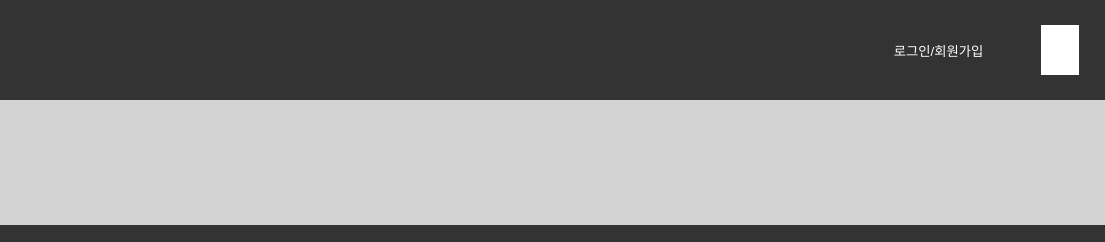
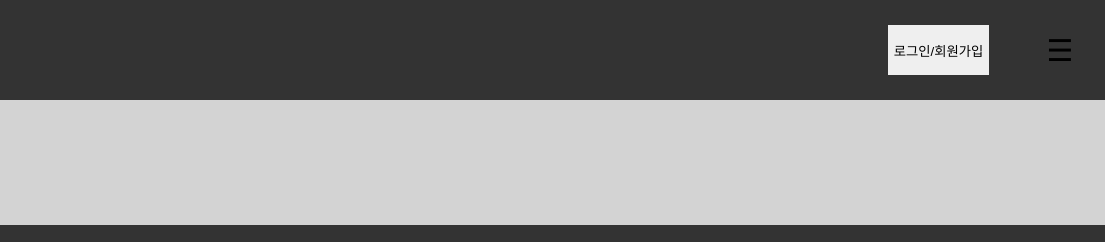
Before and after one commit to seungho2647/Ryzen-67s-home, a plain HTML site: page index.html in a window 1280 px wide. Shown: the top 242 px of the page, 175-1280 px from the left. Drawn offline with Linux system fonts and the dark colour scheme.

Commit message:
Refactor background colors for dark mode
Updated background colors for dark mode support.

```diff
--- a/style.css
+++ b/style.css
@@ -6,10 +6,6 @@
 @media (prefers-color-scheme: dark) {
     :root {
         --bg: #333333/*TODO - 다크모드 root*/
-    }
-    #loginDialog열기, #menu {
-        background-color: #333333;
-        color: white;
     }
 }
 body {
@@ -75,7 +71,7 @@ button {
     margin: 2%;
     height: 50px;
     border: none;
-    background-color: white;
+    background-color: var(--bg);
     font-size: 30px;
 }
 #회원가입Dialog내용 {
```
